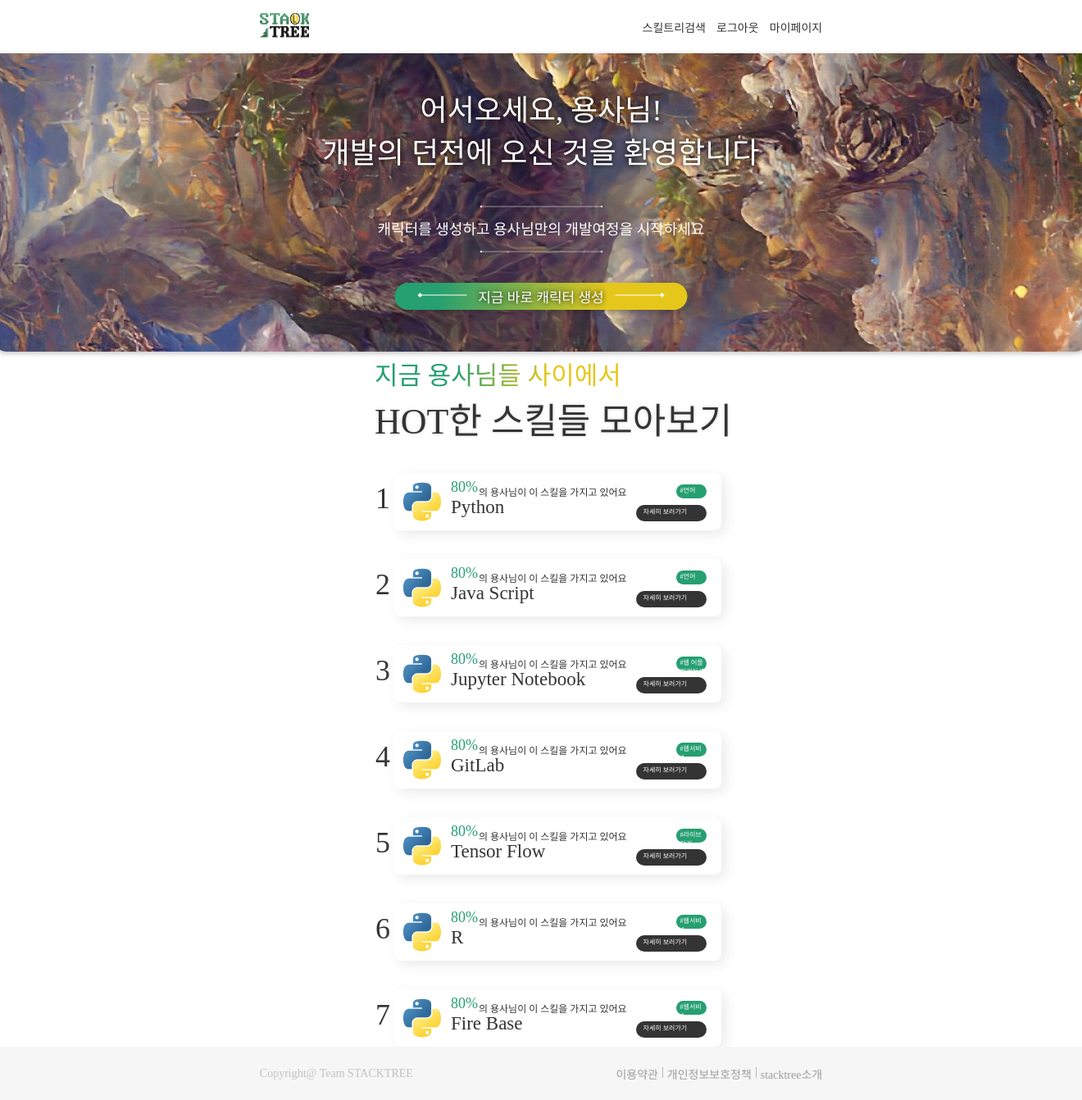
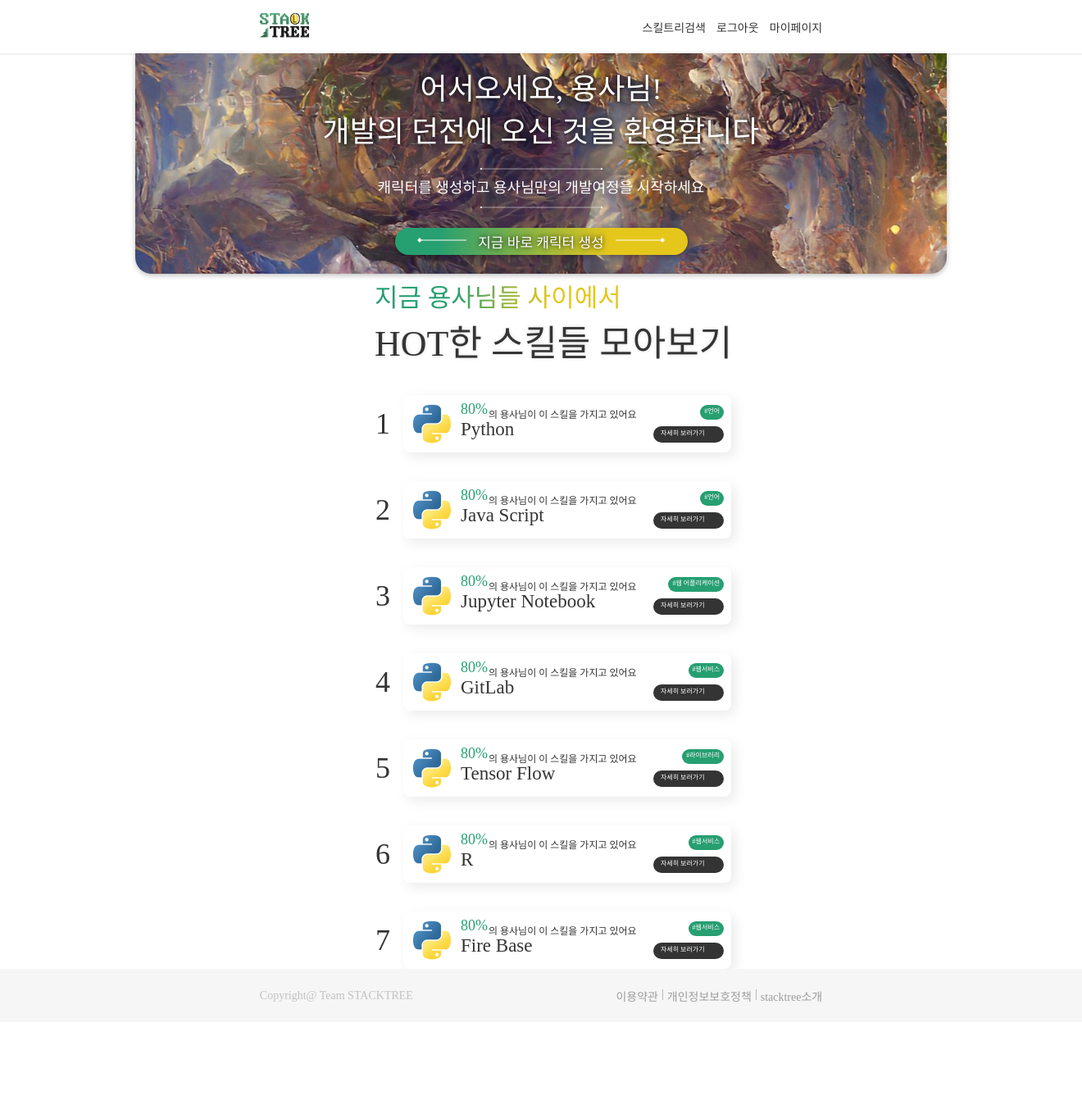
Before and after one commit to elementrix/YoungBoss_StackTree, a Django app: page / in a window 1320 px wide; the page is wider, and only the part inside the window is pictured. Shown: that part at 82% size. After the commit the page ends 1223 px from the top of that part, so only its background shows below. Run offline with Django 4.2, Linux system fonts and the light colour scheme; some libraries are stand-ins or nearby versions; some web fonts are replaced.

Commit message:
johnny main_page_comment

```diff
--- a/stacktreeproject/main/static/css/main.css
+++ b/stacktreeproject/main/static/css/main.css
@@ -123,11 +123,13 @@
 .banner-img{
     justify-content: center;
 }
+
 .banner-img img{
-    width:1342px;
-    height:364px;
+    width: 75%;
+    height: auto;
     border-radius: 0px 0px 20px 20px;
     box-shadow: 0 2px 6px 0 rgba(0, 0, 0, 0.25);
+    aspect-ratio: 3.68 / 1;
 }
 
 
@@ -135,27 +137,27 @@
     font-size:36px;
     font-family:IBM-Plex-Sans-Bold ;
     color:#ffffff;
-    position: absolute;
+    /* position: absolute; */
     justify-content: center;
     text-shadow: 0 0 6px #000;
-    left: 50%;
+    /* left: 50%;
     transform: translate(-50%, 0%);
-    top:105px;
+    top:105px; */
 }
 
 .white-line-upper img{
-    position:absolute;
+    /* position:absolute;
     left: 50%;
     transform: translate(-50%, 0%);
-    top:250px;
+    top:250px; */
     width:150px;
 }
 
 .white-line-below img{
-    position:absolute;
+    /* position:absolute;
     left: 50%;
     transform: translate(-50%, 0%);
-    top:305px;
+    top:305px; */
     width:150px;
 }
 
@@ -168,10 +170,11 @@
     background:linear-gradient(94deg, #269f71 15%, #e5c71b 73%);
     width:357px;
     height:33px;
-    position:absolute;
+    margin-top: 10px;
+    /* position:absolute;
     left: 50%;
     transform: translate(-50%, 0%);
-    top:345px;
+    top:345px; */
     box-shadow: 0 2px 6px 0 rgba(0, 0, 0, 0.25);
 }
 
@@ -188,17 +191,22 @@
     padding-bottom: 4px;
 }
 
+.small-comment-area{
+    margin: 10px 0px 10px 0px;
+}
+
 
 .small-comment{
     font-size:18px;
+    margin-top: 3px;
     font-family: 'Noto-Sans-KR-Medium';
-    position:absolute;
+    /* position:absolute;
     left: 50%;
-    transform: translate(-50%, 0%);
+    transform: translate(-50%, 0%); */
     color:#ffffff;
-    top:265px;
+    /* top:265px; */
+}
 
-}
 .small-title{
     color:#269f71;
     font-family: IBM-Plex-Sans-Bold;
@@ -251,8 +259,7 @@
     font-size: 36px;
     color:#343434;
     font-family: 'IBM-Plex-Sans-Bold';
-    padding-top: 10px;
-    padding-right: 4px;
+    margin: auto 16px auto 0px;
 }
 
 .rank-content{
@@ -298,6 +305,10 @@
 .rank-etc{
     display: flex;
     flex-direction: column;
+    margin-left: auto;
+    margin-right: 9px;
+    margin-top: auto;
+    margin-bottom: auto;
 }
 
 .rank-name{
@@ -310,18 +321,15 @@
 }
 
 .rank-tag{
-    width:32px;
+    width:auto;
     height:16px;
     border-radius: 19.5px;
     background-color: #269f71;
     font-size: 8px;
     font-family: 'Noto-Sans-KR-Regular';
     color:#ffffff;
-    padding-left: 5px;
-    padding-top:1px;
-    margin-left: 60px;
-    margin-top:14px;
-
+    padding: 1px 5px 1px 5px;
+    margin: 0 0 0 auto;
 }
 
 .rank-go-detail{
@@ -344,3 +352,12 @@
     display: flex;
     padding-top: 7px;
 }
+
+.center-comment{
+    display: flex;
+    flex-direction: column;
+    align-items: center;
+    justify-content: center;
+    position: absolute;
+    top : 6vw;
+}
--- a/stacktreeproject/main/templates/main.html
+++ b/stacktreeproject/main/templates/main.html
@@ -16,10 +16,14 @@
             <img src="{% static 'img/main_img_x2.png' %}">
         </div>
         <div class="center-comment">
+
             <div class="comment">
-                어서오세요, 용사님!<br>
+                어서오세요, 용사님!
+                <br>
                 개발의 던전에 오신 것을 환영합니다
             </div>
+
+            <div class="small-comment-area">
                 <div class="white-line-upper">
                     <img src="{% static 'img/Line 32-x2.png' %}">
                 </div>
@@ -29,6 +33,7 @@
                 <div class="white-line-below">
                     <img src="{% static 'img/Line 32-x2.png' %}">
                 </div>
+            </div>
 
             <div class="character">
                 <div class="button-line left"><img src="{% static 'img/Line 34-x2.png' %}"></div>
@@ -36,6 +41,7 @@
                 <div class="button-line right"><img src="{% static 'img/Line 33-x2.png' %}"></div>
             </div>
         </div>
+
     </div>
 
     <div class="hot-skills">
@@ -77,7 +83,9 @@
 
                     <div class="rank-etc">
                         <div class="rank-tag">
+                            <span>
                                 #언어
+                            </span>
                         </div>
 
                         <div class="rank-go-detail">
```
Lines whose indentation alone changed are shown as unchanged.
